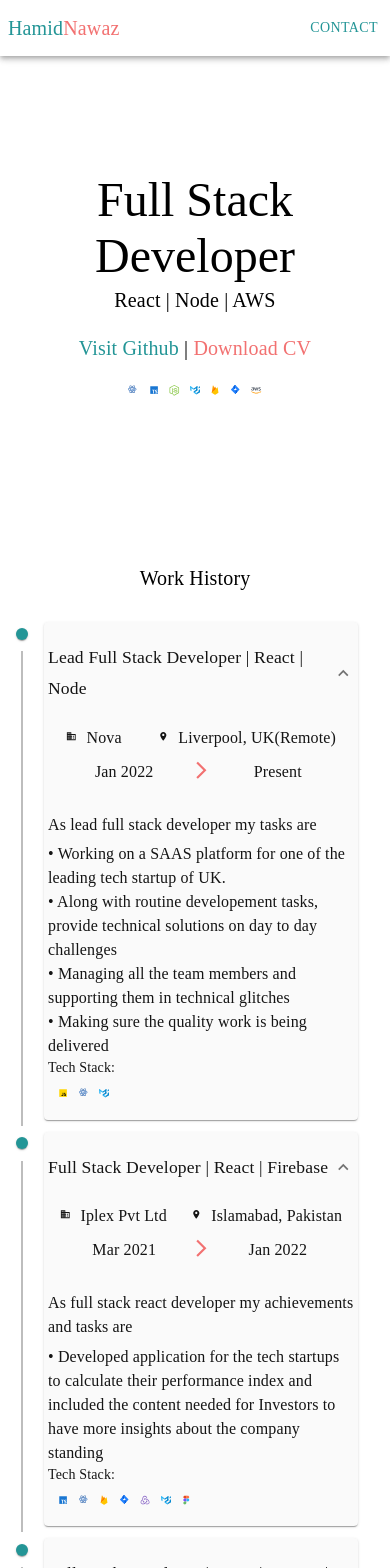
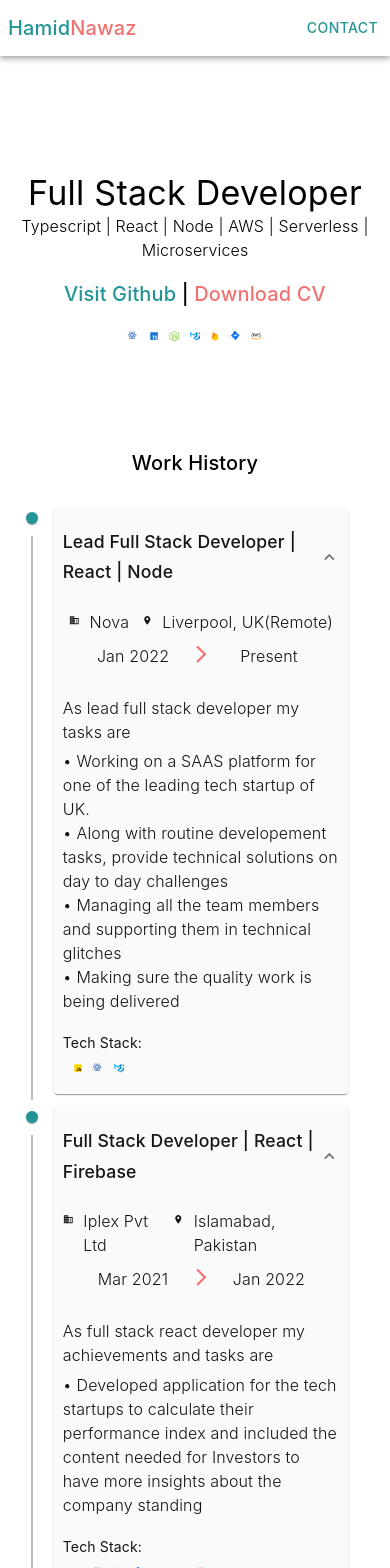
Before and after one commit to hamidnawaz28/portfolio, a Next.js app: page / in a window 390 px wide. Shown: the top 1568 px of the page. Built offline with nearby package versions, Linux system fonts and the light colour scheme.

Commit message:
fixed colors issues and responsiveness

```diff
--- a/components/accordion/Accordion.tsx
+++ b/components/accordion/Accordion.tsx
@@ -8,7 +8,7 @@ import {
   Link,
 } from "@mui/material";
 import { ExpandMore, Business, LocationOn } from "@mui/icons-material";
-import { Theme } from "@mui/system";
+import { Box, Theme } from "@mui/system";
 import { useState } from "react";
 import { Dates as DateCard } from "../cards";
 import {
@@ -35,10 +35,17 @@ type AccordianProps = {
 
 const useStyles = makeStyles((theme: Theme) => ({
   heading: {},
+  textStackTitle: {
+    fontWeight: 600,
+  },
   stackCont: {
     display: "flex",
     flexDirection: "row",
     padding: 5,
+  },
+  accordianDetails: {
+    backgroundColor: theme.palette.common.white,
+    padding: "0px 5px",
   },
   quickDetails: {
     display: "grid",
@@ -80,7 +87,15 @@ const logoIcons: any = {
 
 export default function SimpleAccordion({ data }: AccordianProps) {
   const classes = useStyles();
-  const { heading, stackCont, quickDetails, flexDisplay, comLoc } = classes;
+  const {
+    heading,
+    stackCont,
+    textStackTitle,
+    accordianDetails,
+    quickDetails,
+    flexDisplay,
+    comLoc,
+  } = classes;
   const [expanded, isExpanded] = useState(true);
   const {
     jobTitle,
@@ -95,7 +110,7 @@ export default function SimpleAccordion({ data }: AccordianProps) {
   } = data;
 
   return (
-    <Accordion expanded={expanded}>
+    <Accordion expanded={expanded} className={accordianDetails}>
       <AccordionSummary
         expandIcon={<ExpandMore />}
         aria-controls="panel1a-content"
@@ -133,7 +148,11 @@ export default function SimpleAccordion({ data }: AccordianProps) {
             </Typography>
           );
         })}
-        <Typography variant="body2">Tech Stack:</Typography>
+        <Box pt={10}>
+          <Typography variant="body2" className={textStackTitle}>
+            Tech Stack:
+          </Typography>
+        </Box>
         <div className={stackCont}>
           {stack.map((item: any, id: number) => {
             return <div key={id}>{logoIcons[item]}</div>;
--- a/components/accordion/AccordionGroup.tsx
+++ b/components/accordion/AccordionGroup.tsx
@@ -11,11 +11,23 @@ interface AppProps {
 
 const useStyles = makeStyles((theme: Theme) => ({
   root: {
-    [theme.breakpoints.down("sm")]: {
+    [theme.breakpoints.down("xs")]: {
       width: "100%",
     },
-    [theme.breakpoints.up("sm")]: {
+    [theme.breakpoints.between("xs", "sm")]: {
+      width: "95%",
+    },
+    [theme.breakpoints.between("sm", "md")]: {
+      width: "90%",
+    },
+    [theme.breakpoints.between("md", "lg")]: {
+      width: "80%",
+    },
+    [theme.breakpoints.between("lg", "xl")]: {
       width: "70%",
+    },
+    [theme.breakpoints.up("xl")]: {
+      width: "60%",
     },
     margin: "auto",
     "@global": {
--- a/components/theme/index.ts
+++ b/components/theme/index.ts
@@ -8,7 +8,18 @@ import {
   lightGreen,
 } from "@mui/material/colors";
 
-const graceFont = ["Aller"].join(",");
+const graceFont = [
+  "-apple-system",
+  "BlinkMacSystemFont",
+  '"Segoe UI"',
+  "Roboto",
+  '"Helvetica Neue"',
+  "Arial",
+  "sans-serif",
+  '"Apple Color Emoji"',
+  '"Segoe UI Emoji"',
+  '"Segoe UI Symbol"',
+].join(",");
 const fancyFont = ["Montserrat"].join(",");
 const boldFont = ["LeagueSpartan", "Aller", "Montserrat"].join(",");
 
@@ -122,7 +133,7 @@ const theme = createTheme({
       letterSpacing: "-0.01562em",
     },
     h2: {
-      fontFamily: boldFont,
+      fontFamily: graceFont,
       fontWeight: 300,
       fontSize: "3.75rem",
       lineHeight: 1.2,
@@ -136,7 +147,7 @@ const theme = createTheme({
       letterSpacing: "0em",
     },
     h4: {
-      fontFamily: boldFont,
+      fontFamily: graceFont,
       fontWeight: 400,
       fontSize: "2.125rem",
       lineHeight: 1.235,
@@ -150,21 +161,21 @@ const theme = createTheme({
       letterSpacing: "0em",
     },
     h6: {
-      fontFamily: boldFont,
+      fontFamily: graceFont,
       fontWeight: 500,
       fontSize: "1.25rem",
       lineHeight: 1.6,
       letterSpacing: "0.0075em",
     },
     subtitle1: {
-      fontFamily: boldFont,
+      fontFamily: graceFont,
       fontWeight: 500,
       fontSize: "1.1rem",
       lineHeight: 1.75,
       letterSpacing: "0.00938em",
     },
     subtitle2: {
-      fontFamily: fancyFont,
+      fontFamily: graceFont,
       fontWeight: 500,
       fontSize: "0.875rem",
       lineHeight: 1.57,
@@ -178,7 +189,7 @@ const theme = createTheme({
       letterSpacing: "0.00938em",
     },
     body2: {
-      fontFamily: fancyFont,
+      fontFamily: graceFont,
       fontWeight: 400,
       fontSize: "0.875rem",
       lineHeight: 1.43,
--- a/containers/personal-details/PersonalDetails.tsx
+++ b/containers/personal-details/PersonalDetails.tsx
@@ -14,9 +14,7 @@ import {
 import { Theme } from "@mui/system";
 
 const useStyles = makeStyles((theme: Theme) => ({
-  root: {
-    height: "60vh",
-  },
+  root: {},
   self: {
     display: "flex",
     textAlign: "center",
@@ -40,11 +38,11 @@ export default function ButtonAppBar() {
       {/* <img src="/personal-data/blueleaves.jpg" alt="" width="100%" /> */}
       <div className={self}>
         <div className={selfDetails}>
-          <Typography variant="h3" pt={8}>
+          <Typography variant="h4" pt={8}>
             Full Stack Developer
           </Typography>
-          <Typography variant="h6" pb={8}>
-            React | Node | AWS
+          <Typography variant="body1" pb={8}>
+            Typescript | React | Node | AWS | Serverless | Microservices
           </Typography>
           <Typography variant="h6" pb={8}>
             <Link href="https://github.com/hamidnawaz28" underline="none">
```
Also changed, not shown: 1 other file (tests, documents, lock files or other folders).
